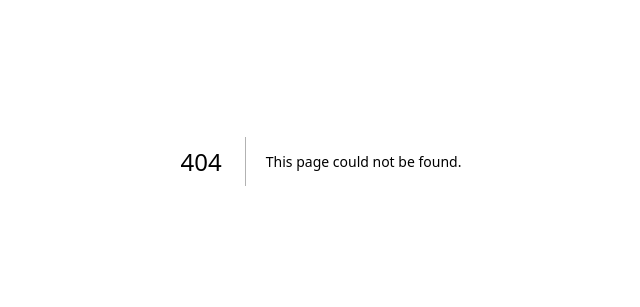
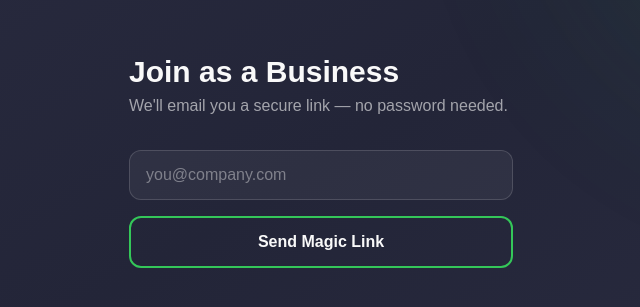
Before and after one commit to influux-hub/influux-web, a Next.js app: page /signup/business in a window 1280 px wide. Before the commit this address had no page. Shown: the part 239-546 px from the top of the page, without its empty margins (319-959 px from the left). Built offline with nearby package versions, Linux system fonts and the light colour scheme; no server answers.

Commit message:
Add business signup flow

```diff
--- /dev/null
+++ b/app/signup/business/page.tsx
@@ -0,0 +1,78 @@
+'use client'
+
+import { useState } from 'react'
+import { supabase } from '@/lib/supabaseClient'
+
+export default function BusinessSignup() {
+  const [email, setEmail] = useState('')
+  const [status, setStatus] = useState<'idle' | 'sending' | 'sent' | 'error'>('idle')
+  const [errorMsg, setErrorMsg] = useState('')
+
+  async function handleSubmit(e: React.FormEvent) {
+    e.preventDefault()
+    setStatus('sending')
+
+    const { error } = await supabase.auth.signInWithOtp({
+      email,
+      options: {
+        emailRedirectTo: `${window.location.origin}/auth/callback?type=business`,
+      },
+    })
+
+    if (error) {
+      setErrorMsg(error.message)
+      setStatus('error')
+    } else {
+      setStatus('sent')
+    }
+  }
+
+  return (
+    <main className="relative min-h-screen overflow-hidden bg-influux-charcoal flex flex-col items-center justify-center px-6">
+      <div className="absolute inset-0 bg-gradient-to-br from-influux-charcoal via-[#232538] to-influux-charcoal" />
+      <div className="absolute -top-32 -right-24 w-[28rem] h-[28rem] bg-influux-green/25 rounded-full blur-[100px] animate-breathe" />
+
+      <div className="relative z-10 w-full max-w-sm animate-fade-in-up">
+        <h1 className="text-3xl font-bold text-influux-offwhite mb-1">
+          Join as a Business
+        </h1>
+        <p className="text-influux-offwhite/60 mb-8">
+          We&apos;ll email you a secure link — no password needed.
+        </p>
+
+        {status === 'sent' ? (
+          <div className="bg-influux-green/10 border border-influux-green/40 rounded-xl p-5 text-influux-offwhite">
+            <p className="font-semibold mb-1">Check your email 📩</p>
+            <p className="text-sm text-influux-offwhite/70">
+              We sent a login link to <span className="text-influux-green">{email}</span>.
+              Click it to continue.
+            </p>
+          </div>
+        ) : (
+          <form onSubmit={handleSubmit} className="flex flex-col gap-4">
+            <input
+              type="email"
+              required
+              value={email}
+              onChange={(e) => setEmail(e.target.value)}
+              placeholder="you@company.com"
+              className="bg-white/5 border border-white/15 rounded-xl px-4 py-3 text-influux-offwhite placeholder:text-influux-offwhite/40 focus:outline-none focus:border-influux-green transition"
+            />
+
+            <button
+              type="submit"
+              disabled={status === 'sending'}
+              className="bg-transparent border-2 border-influux-green text-influux-offwhite font-semibold py-3 rounded-xl hover:bg-influux-green/10 transition disabled:opacity-60"
+            >
+              {status === 'sending' ? 'Sending link...' : 'Send Magic Link'}
+            </button>
+
+            {status === 'error' && (
+              <p className="text-red-400 text-sm">{errorMsg}</p>
+            )}
+          </form>
+        )}
+      </div>
+    </main>
+  )
+}
```
